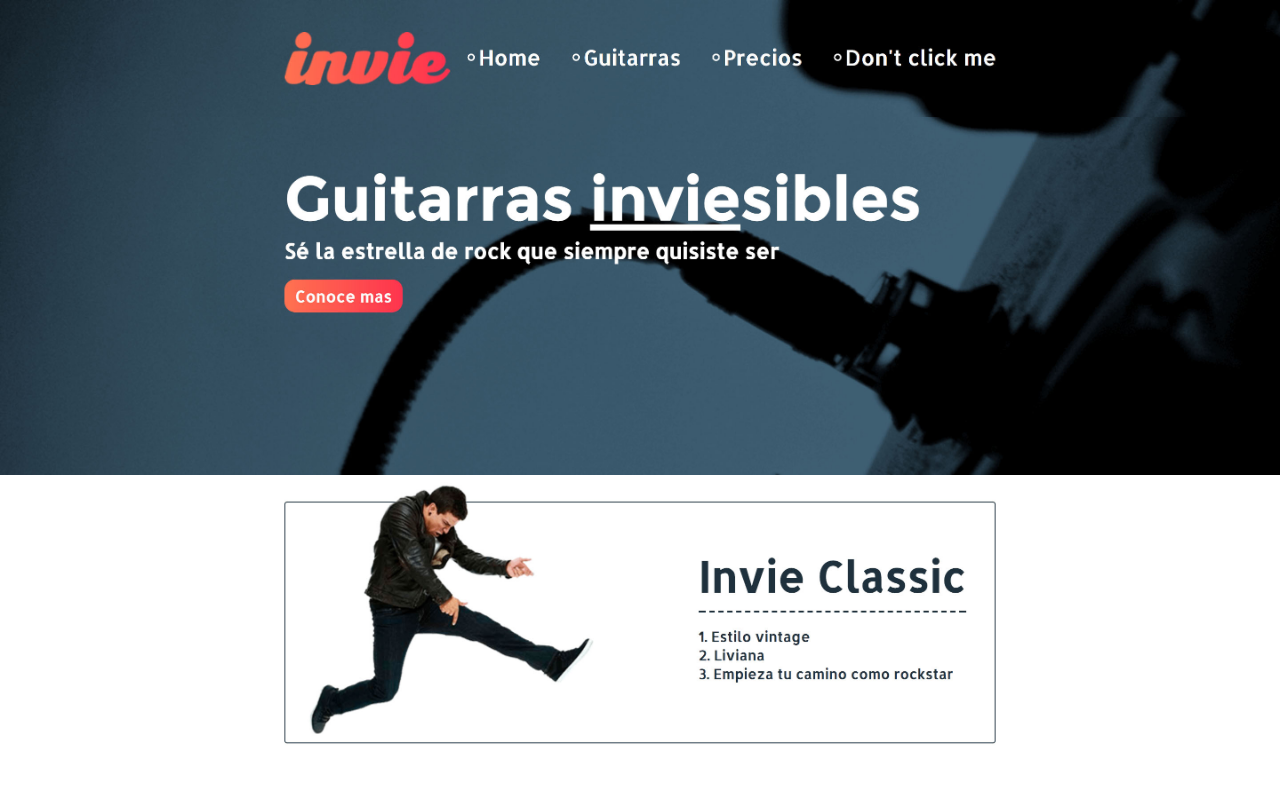
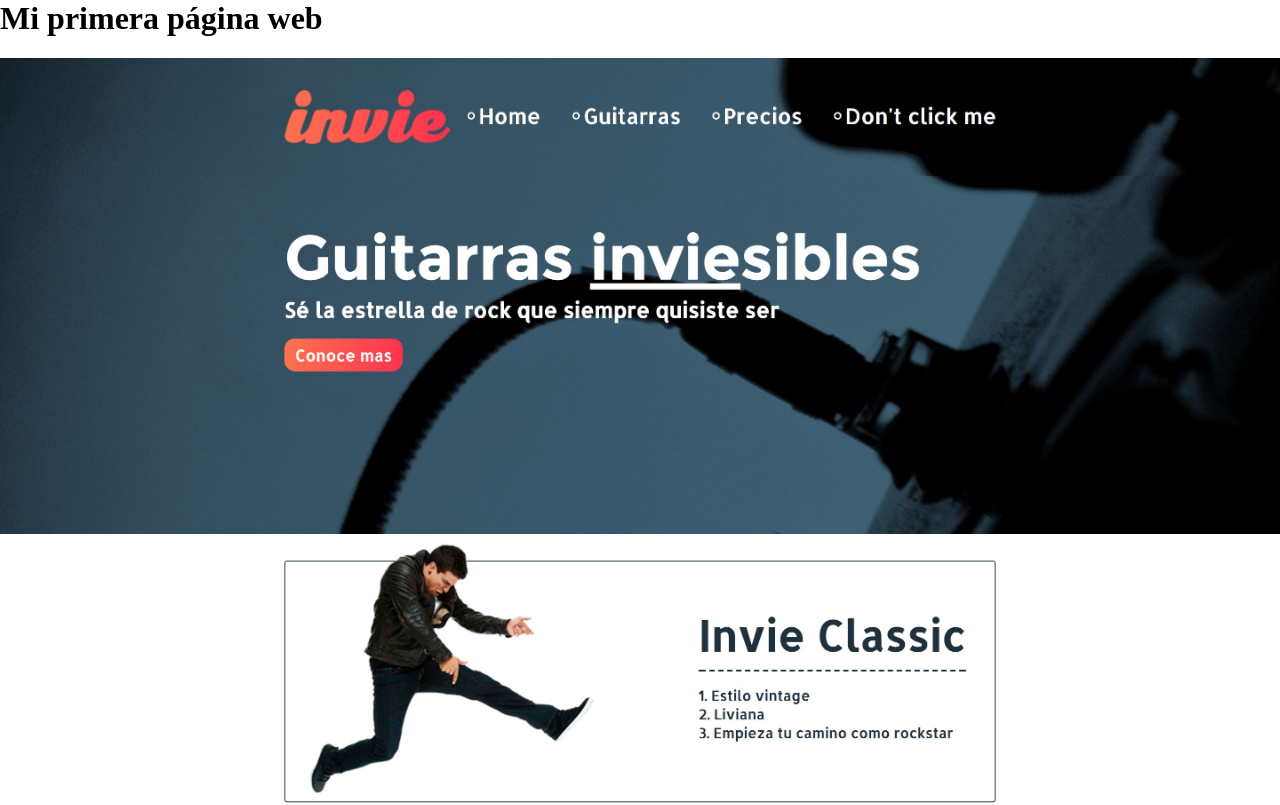
Before and after one commit to cesarsantostorres/demo-test, a plain HTML site: page index.html in a window 1280 px wide. Shown: the top 805 px of the page. Drawn offline with Linux system fonts and the light colour scheme.

Commit message:
Nuevos cambios en index

```diff
--- a/index.html
+++ b/index.html
@@ -12,6 +12,7 @@
     </style>
   </head>
   <body>
+	  <h1>Mi primera p&aacute;gina web</h1>
     <img src="header.jpg" />
     <img src="hero.jpg" />
     <img src="clasica.jpg" />
```
